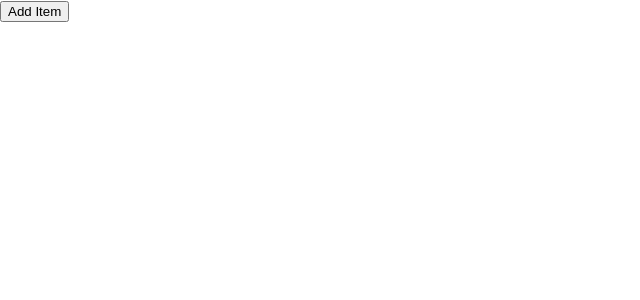
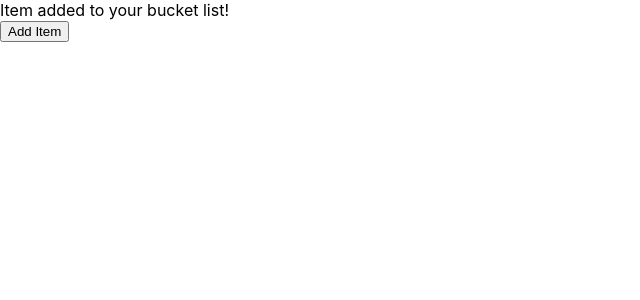
Before and after one commit to emilyjspencer/Bucket-List-TDD-React, a React (Create React App) app: page / in a window 1280 px wide. Both pictures are taken after a click on the button "Add Item". Shown: the top 300 px of the page, without its empty margins (0-640 px from the left). Built offline with nearby package versions, Linux system fonts and the light colour scheme.

Commit message:
Adds passing test for adding a bucket list item to the rendered list

```diff
--- a/src/Components/App.js
+++ b/src/Components/App.js
@@ -25,6 +25,17 @@ class App extends Component {
 
     return (
       <div className="App">
+        <div className="rendered-list">
+          {
+            this.state.items.map(item => {
+              return (
+                <div>
+                  Item added to your bucket list!
+                </div>
+              )
+            })
+          }
+        </div>
       <Button
         onClick={this.addItem}
         className="add-item"
```
Also changed, not shown: 1 other file (tests, documents, lock files or other folders).
